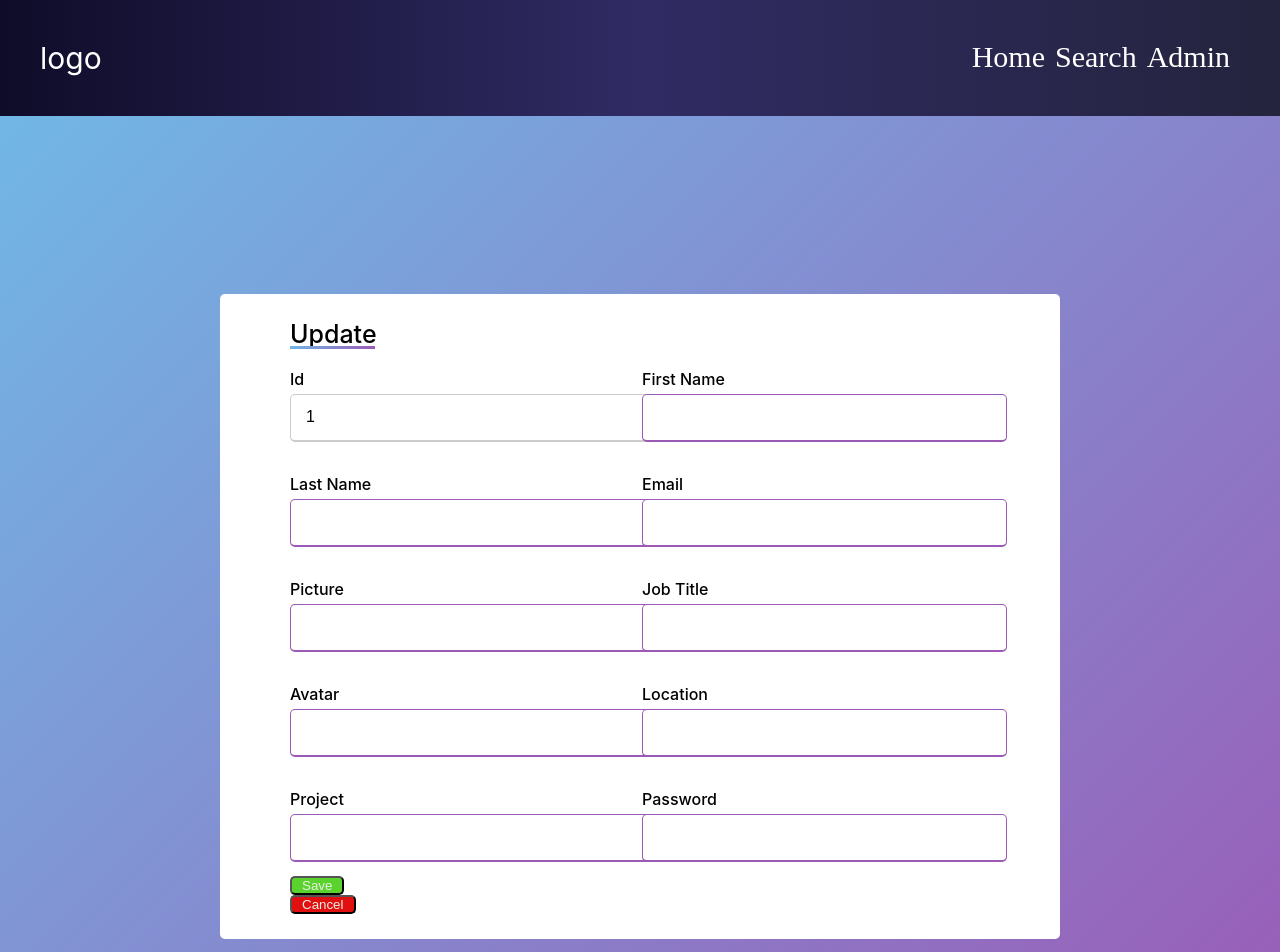
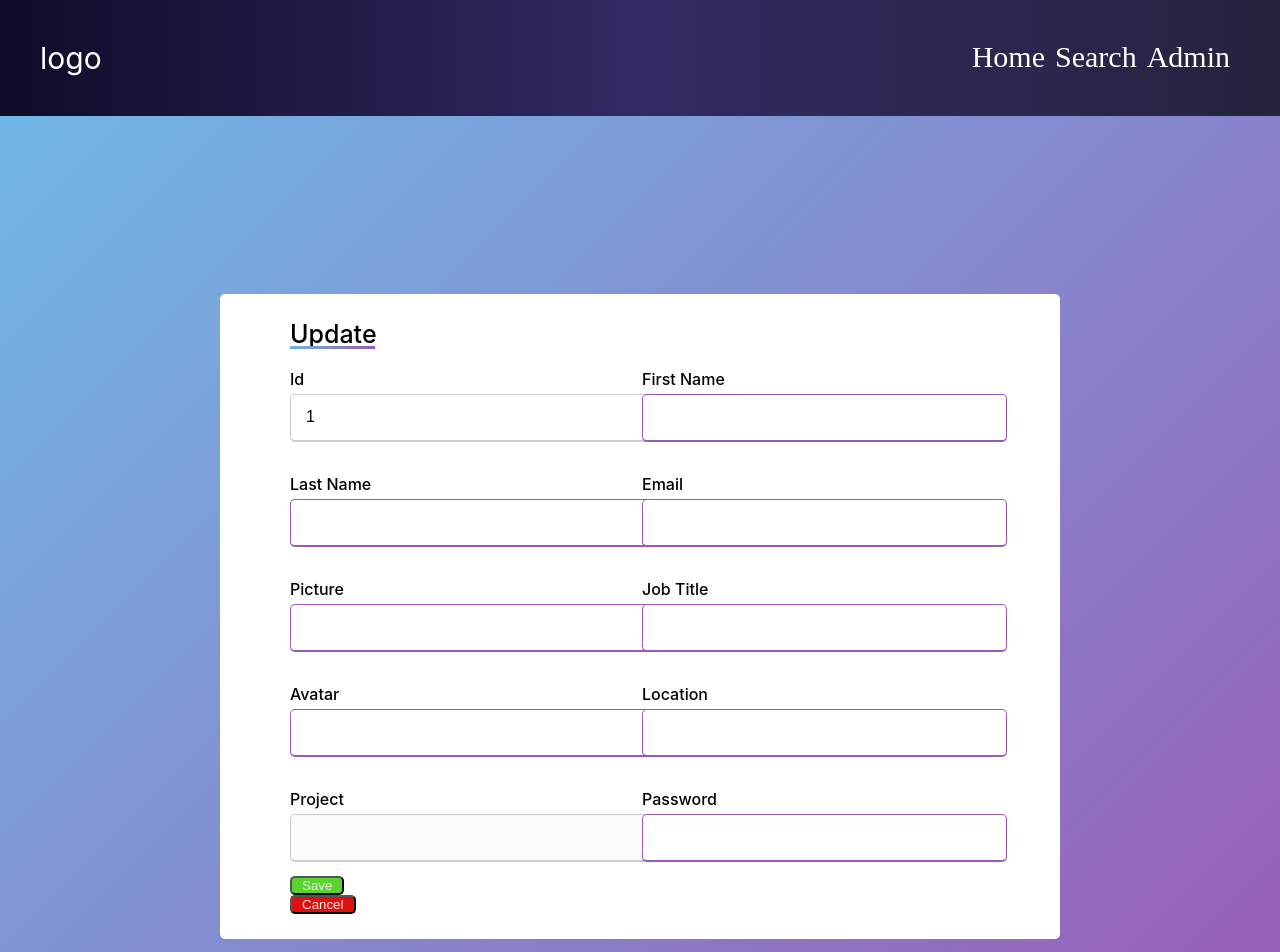
Before and after one commit to MV-Rainbow-Kittens/Rainbow-Kittens-Inventory-Project, a React (Create React App) app in the folder rainbow-front-end/: page /update/1 in a window 1280 px wide. Shown: the top 952 px of the page. Built offline with nearby package versions, Linux system fonts and the light colour scheme; no server answers; a web font is replaced by a local one.

Commit message:
Updated section

```diff
--- a/rainbow-front-end/src/components/Update.jsx
+++ b/rainbow-front-end/src/components/Update.jsx
@@ -129,7 +129,7 @@ function Update() {
                         </div>
                         <div className='input-box-update'>
                             <label className='detailsUp'>Project</label>
-                            <input type="text" value={project} onChange={(e) => { setProject(e.target.value) }} />
+                            <input type="text" value={project} onChange={(e) => { setProject(e.target.value) }} disabled/>
                         </div>
                         <div className='input-box-update'>
                             <label className='detailsUp'>Password</label>
```
